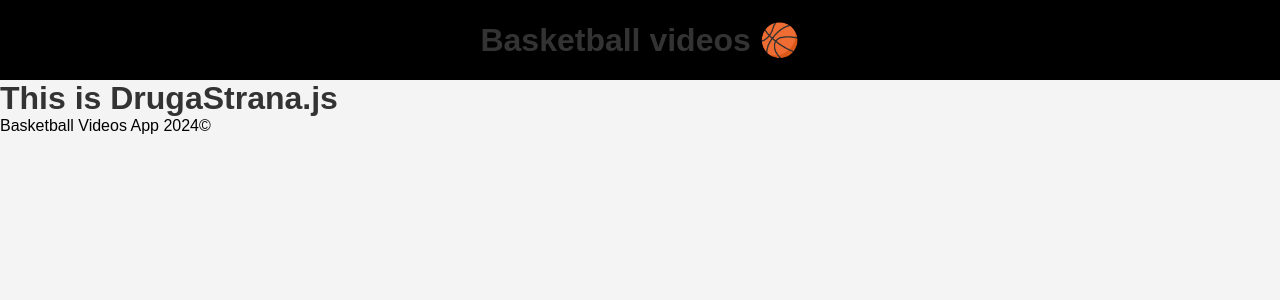
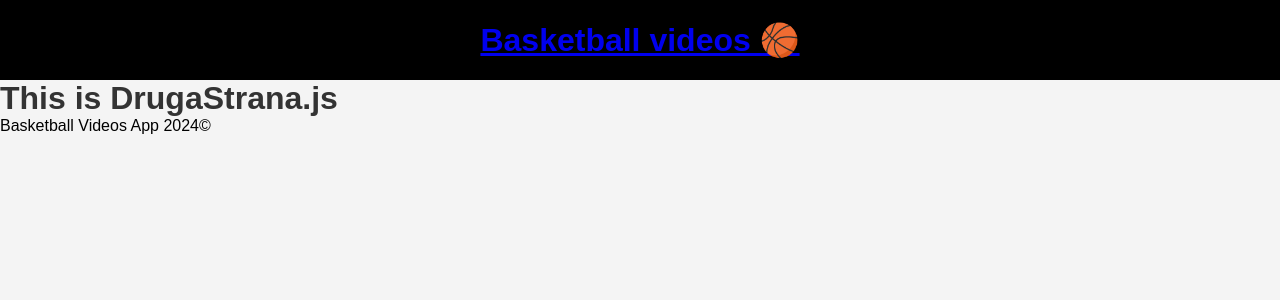
Before and after one commit to elab-development/internet-tehnologije-projekat-basketballstream_2020_0322, a React (Create React App) app in the folder basketball/: page /drugastrana in a window 1280 px wide. Shown: the top 300 px of the page. Built offline with nearby package versions, Linux system fonts and the light colour scheme.

Commit message:
navbar dodate proba rute ka drugastrana

```diff
--- a/basketball/src/components/Navbar.jsx
+++ b/basketball/src/components/Navbar.jsx
@@ -1,11 +1,15 @@
 import React from "react";
+import { Link } from 'react-router-dom';
 import "../App";
 
-
-const Navbar= () => {
-    return <div className="navbar">
-        <h1>Basketball videos 🏀</h1>
-    </div>;
+const Navbar = () => {
+  return (
+    <div className="navbar">
+      <h1>
+        <Link to="/drugastrana">Basketball videos 🏀</Link>
+      </h1>
+    </div>
+  );
 };
 
 export default Navbar;
```
